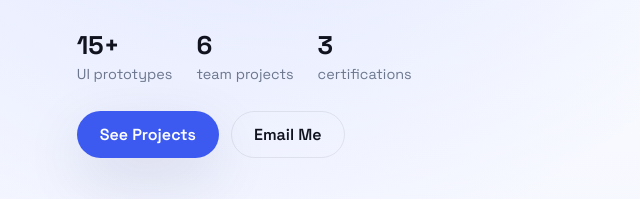
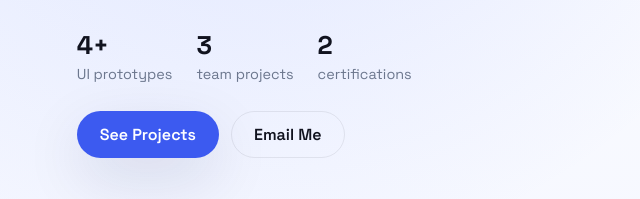
Before and after one commit to kirkpacanan/portfolio, a plain HTML site: page index.html in a window 1280 px wide. Shown: the part 452-651 px from the top of the page, 0-640 px from the left. Drawn offline with Linux system fonts and the light colour scheme.

Commit message:
Update index.html

```diff
--- a/index.html
+++ b/index.html
@@ -28,9 +28,9 @@
                user experiences with purposeful animation and clean code.
             </p>
             <ul class="hero-stats">
-               <li><strong>15+</strong><span>UI prototypes</span></li>
-               <li><strong>6</strong><span>team projects</span></li>
-               <li><strong>3</strong><span>certifications</span></li>
+               <li><strong>4+</strong><span>UI prototypes</span></li>
+               <li><strong>3</strong><span>team projects</span></li>
+               <li><strong>2</strong><span>certifications</span></li>
             </ul>
             <div class="cta-group">
                <a class="btn primary" href="#projects">See Projects</a>
```
